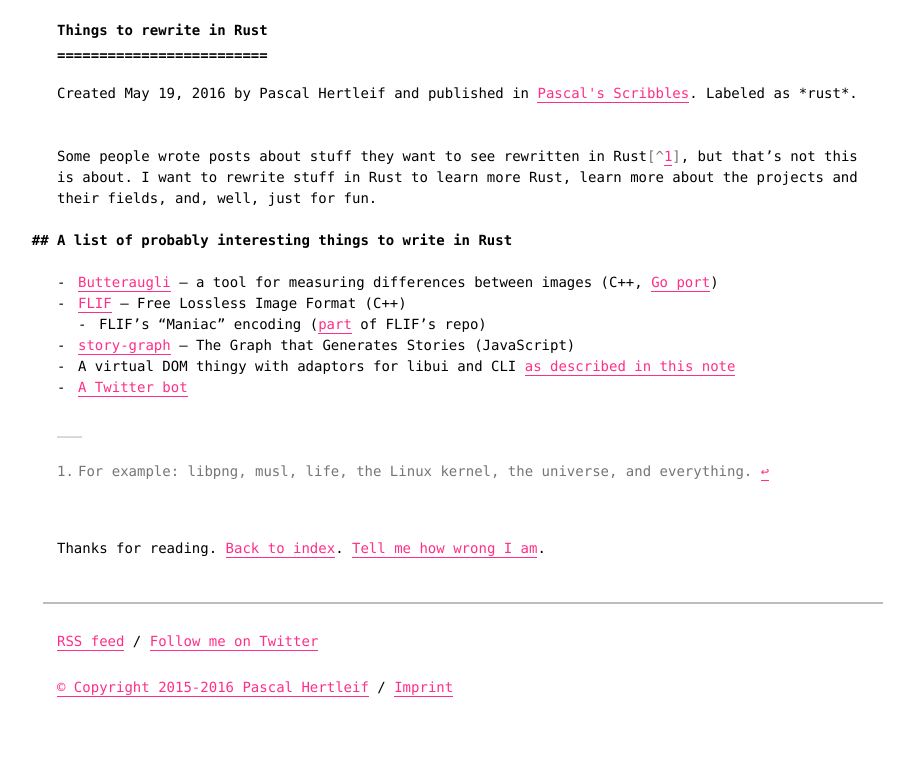
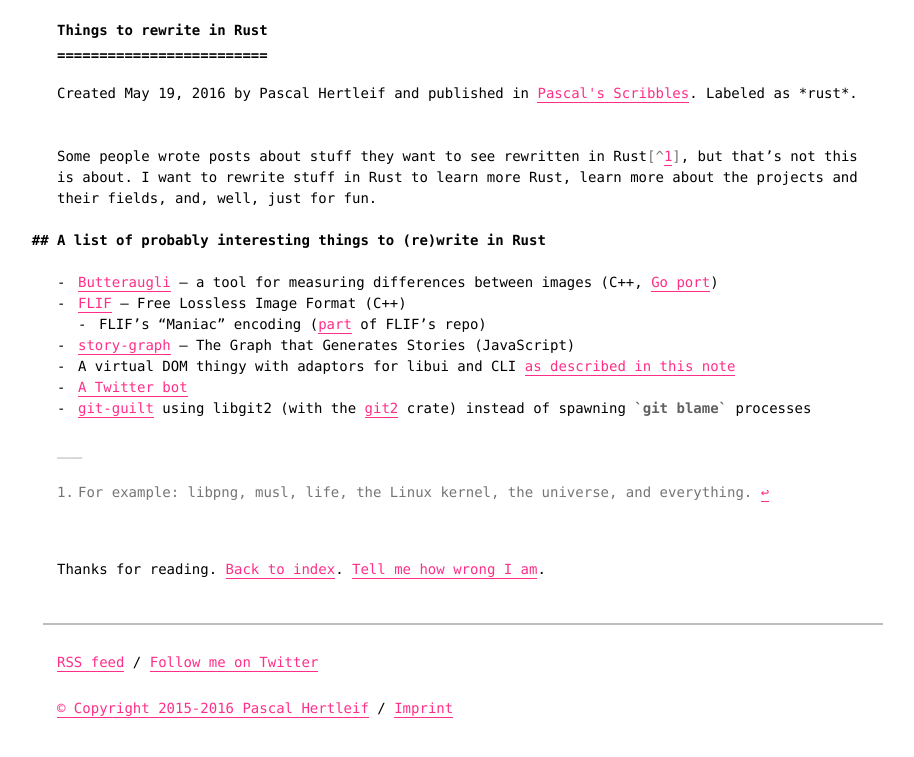
Before and after one commit to killercup/scribbles, a Jekyll site: the page built from _posts/2016-05-19-things-to-rewrite-in-rust.md, in a window 1280 px wide. Shown: the top 757 px of the page, without its empty margins (177-1091 px from the left). Built offline with Jekyll 4.4.1, drawn with Linux system fonts in a browser that asks for light colours.

Commit message:
Nice beginner project: Rewrite git-guilt in Rust

```diff
--- a/_posts/2016-05-19-things-to-rewrite-in-rust.md
+++ b/_posts/2016-05-19-things-to-rewrite-in-rust.md
@@ -8,7 +8,7 @@
 
 [^1]: For example: libpng, musl, life, the Linux kernel, the universe, and everything.
 
-## A list of probably interesting things to write in Rust
+## A list of probably interesting things to (re)write in Rust
 
 - [Butteraugli](https://github.com/google/butteraugli) – a tool for measuring differences between images (C++, [Go port](https://github.com/jasonmoo/go-butteraugli))
 - [FLIF](https://github.com/FLIF-hub/FLIF) – Free Lossless Image Format (C++)
@@ -16,3 +16,4 @@
 - [story-graph](https://github.com/incrediblesound/story-graph) – The Graph that Generates Stories (JavaScript)
 - A virtual DOM thingy with adaptors for libui and CLI [as described in this note]({% post_url 2016-07-23-impl-virtual-dom-cli-libui %})
 - [A Twitter bot]({% post_url 2016-07-16-twitter-bot-driven-twitter-bot %})
+- [git-guilt](https://bitbucket.org/tpettersen/git-guilt) using libgit2 (with the [git2](https://crates.io/crates/git2) crate) instead of spawning `git blame` processes
```
